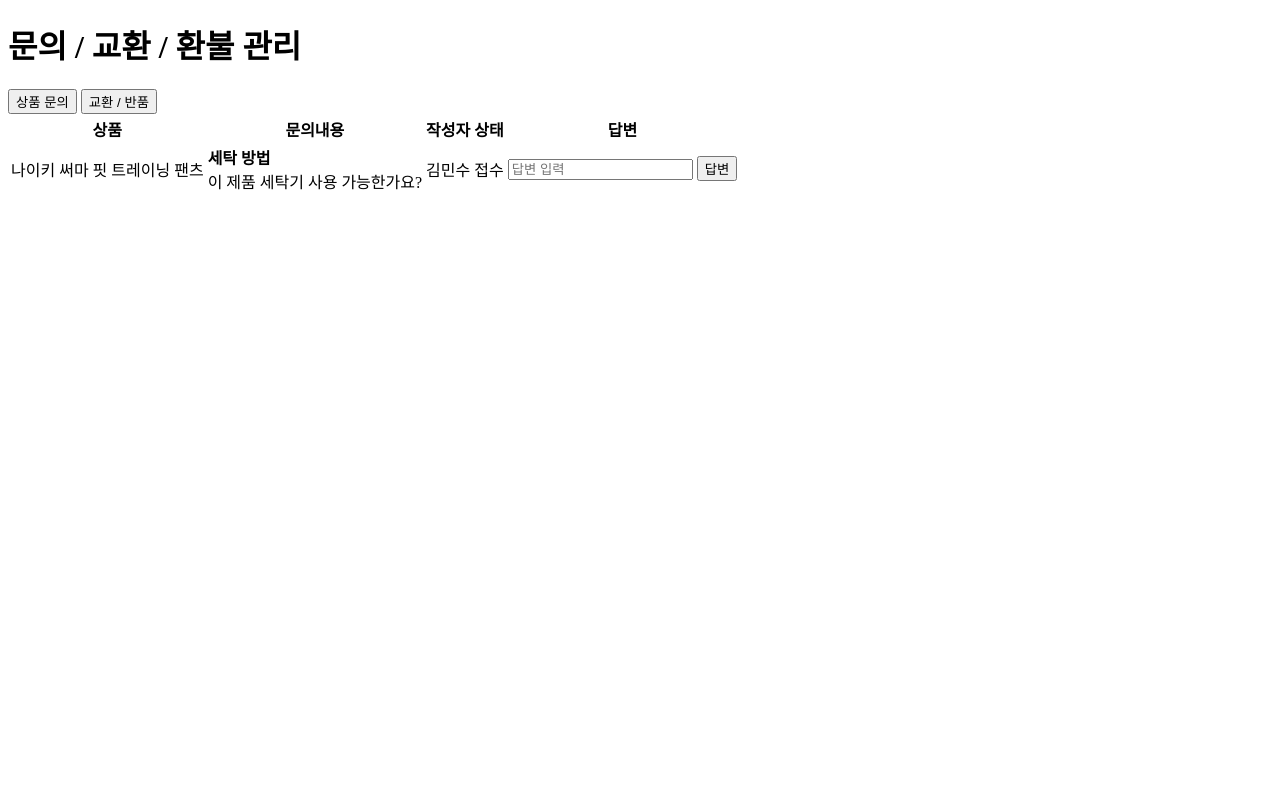
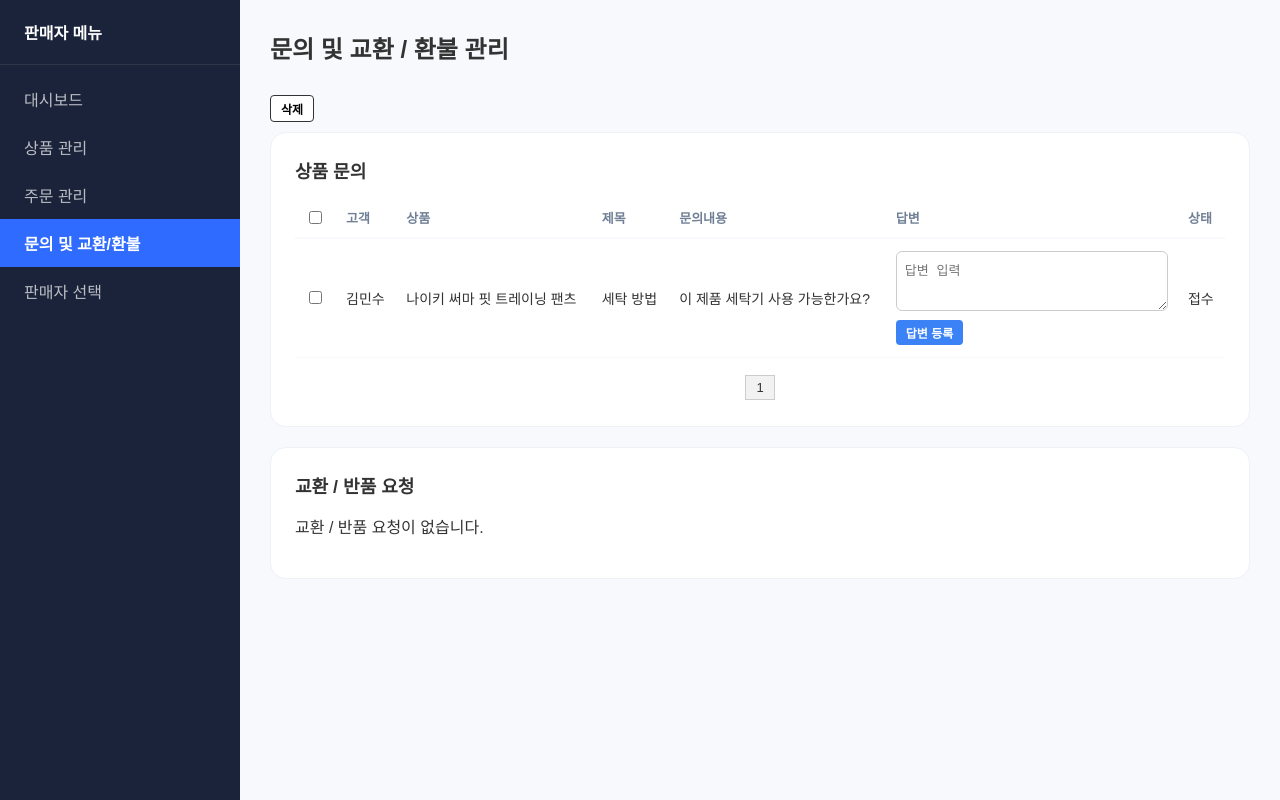
Before and after one commit to 22nsoo/H_R_Project1, a Flask app: page /seller/cs/1 in a window 1280 px wide. Run offline with Flask 3, Linux system fonts and the light colour scheme; data comes from the database, SQL or seed files in the repository; both versions use the stored data as it was after the commit.

Commit message:
seller_cs 페이지 완성

```diff
--- a/my_pro/app.py
+++ b/my_pro/app.py
@@ -75,7 +75,7 @@ def seller_dashboard(seller_id):
     SELECT COUNT(*) AS cs_count
     FROM customer_service
     WHERE seller_id = %s
-    AND cs_status != '완료'
+    AND cs_status IN ('접수','처리중')
     """, (seller_id,))
     cs_count = int(cursor.fetchone()["cs_count"] or 0)
 
@@ -481,10 +481,26 @@ def seller_orders(seller_id):
 @app.route("/seller/cs/<int:seller_id>")
 def seller_cs(seller_id):
 
+    page_q = request.args.get("page_q", 1, type=int)
+    page_r = request.args.get("page_r", 1, type=int)
+
+    per_page = 5
+
     conn = get_connection()
     cursor = conn.cursor(pymysql.cursors.DictCursor)
 
-    # 상품 문의
+    # =====================
+    # 상품 문의 개수
+    # =====================
+    cursor.execute("""
+        SELECT COUNT(*) as cnt
+        FROM customer_service
+        WHERE seller_id=%s
+        AND cs_type='상품문의'
+    """, (seller_id,))
+    total_q = cursor.fetchone()["cnt"]
+
+    # 상품 문의 데이터
     cursor.execute("""
         SELECT
             cs.cs_id,
@@ -499,11 +515,29 @@ def seller_cs(seller_id):
         JOIN products p ON cs.product_id = p.product_id
         WHERE cs.seller_id=%s
         AND cs.cs_type='상품문의'
-        ORDER BY cs.created_at DESC
-    """, (seller_id,))
+        ORDER BY
+            CASE cs.cs_status
+                WHEN '접수' THEN 0
+                WHEN '처리완료' THEN 1
+            END,
+            cs.created_at DESC
+        LIMIT %s OFFSET %s
+    """, (seller_id, per_page, (page_q-1)*per_page))
+
     questions = cursor.fetchall()
 
-    # 교환 / 반품 요청
+    # =====================
+    # 교환 / 반품 개수
+    # =====================
+    cursor.execute("""
+        SELECT COUNT(*) as cnt
+        FROM customer_service
+        WHERE seller_id=%s
+        AND cs_type IN ('교환요청','반품요청')
+    """, (seller_id,))
+    total_r = cursor.fetchone()["cnt"]
+
+    # 교환 / 반품 데이터
     cursor.execute("""
         SELECT
             cs.cs_id,
@@ -518,18 +552,33 @@ def seller_cs(seller_id):
         JOIN products p ON cs.product_id = p.product_id
         WHERE cs.seller_id=%s
         AND cs.cs_type IN ('교환요청','반품요청')
-        ORDER BY cs.created_at DESC
-    """, (seller_id,))
+        ORDER BY
+            CASE cs.cs_status
+                WHEN '접수' THEN 0
+                WHEN '처리중' THEN 1
+                WHEN '처리완료' THEN 2
+            END,
+            cs.created_at DESC
+        LIMIT %s OFFSET %s
+    """, (seller_id, per_page, (page_r-1)*per_page))
+
     returns = cursor.fetchall()
 
     cursor.close()
     conn.close()
 
+    total_pages_q = (total_q + per_page - 1) // per_page
+    total_pages_r = (total_r + per_page - 1) // per_page
+
     return render_template(
         "seller_cs.html",
         questions=questions,
         returns=returns,
-        seller_id=seller_id
+        seller_id=seller_id,
+        page_q=page_q,
+        page_r=page_r,
+        total_pages_q=total_pages_q,
+        total_pages_r=total_pages_r
     )
 
 # 답변 등록 기능
@@ -555,6 +604,26 @@ def reply_cs(cs_id):
 
     return redirect(request.referrer)
 
+@app.route("/seller/cs/status/<int:cs_id>", methods=["POST"])
+def update_cs_status(cs_id):
+
+    new_status = request.form.get("cs_status")
+
+    conn = get_connection()
+    cursor = conn.cursor()
+
+    cursor.execute("""
+        UPDATE customer_service
+        SET cs_status=%s
+        WHERE cs_id=%s
+    """,(new_status,cs_id))
+
+    conn.commit()
+
+    cursor.close()
+    conn.close()
+
+    return redirect(request.referrer)
 
 @app.route("/seller/order/status/<int:order_id>", methods=["POST"])
 def update_order_status(order_id):
@@ -591,5 +660,29 @@ def update_order_status(order_id):
     return redirect(url_for("seller_orders", seller_id=seller_id))
 
 
+# 삭제
+@app.route("/seller/cs/delete", methods=["POST"])
+def delete_cs():
+
+    ids = request.form.getlist("delete_ids")
+
+    if not ids:
+        return redirect(request.referrer)
+
+    conn = get_connection()
+    cursor = conn.cursor()
+
+    for cs_id in ids:
+        cursor.execute(
+            "DELETE FROM customer_service WHERE cs_id=%s",
+            (cs_id,)
+        )
+
+    conn.commit()
+
+    cursor.close()
+    conn.close()
+
+    return redirect(request.referrer)
 if __name__ == "__main__":
     app.run(debug=True)
--- a/my_pro/static/dashboard.css
+++ b/my_pro/static/dashboard.css
@@ -303,24 +303,10 @@ td {
     background: #fffaf0;
     color: #dd6b20;
 }
-.badge.new{
-background:#edf2ff;
-color:#4c51bf;
-}
-
-.badge.ready{
-background:#fffaf0;
-color:#dd6b20;
-}
 
 .badge.shipping{
 background:#ebf8ff;
 color:#3182ce;
-}
-
-.badge.done{
-background:#e6fffa;
-color:#319795;
 }
 
 .badge.cancel{
@@ -336,6 +322,23 @@ color:#c53030;
 .badge.exchange{
 background:#faf5ff;
 color:#805ad5;
+}
+/* 접수 */
+.badge.new{
+background:#fff3cd;
+color:#856404;
+}
+
+/* 처리중 */
+.badge.ready{
+background:#ffe0b2;
+color:#e65100;
+}
+
+/* 완료 */
+.badge.done{
+background:#d4edda;
+color:#155724;
 }
 /* Buttons */
 .action-btn,
@@ -492,3 +495,111 @@ select {
 .filter-bar button{
     padding:10px 14px;
 }
+
+
+.cs-form{
+display:flex;
+align-items:center;
+gap:6px;
+padding:4px 6px
+}
+
+.cs-select{
+width:110px;
+height:32px;
+padding:4px;
+border-radius:6px;
+border:1px solid #ccc;
+font-size:12px;
+}
+
+.cs-btn{
+padding:4px 10px;
+font-size:12px;
+background:#3b82f6;
+color:white;
+border:none;
+border-radius:4px;
+cursor:pointer;
+white-space: nowrap;
+}
+
+
+.cs-btn:hover{
+background:var(--primary-dark);
+transform:translateY(-1px);
+box-shadow:0 3px 6px rgba(0,0,0,0.1);
+}
+
+/* 답변 입력 영역 */
+.reply-box{
+width:100%;
+min-height:60px;
+padding:8px;
+border:1px solid #ccc;
+border-radius:6px;
+font-size:13px;
+resize:vertical;
+}
+
+/* 답변 버튼 */
+.reply-btn{
+margin-top:6px;
+padding:4px 10px;
+font-size:12px;
+background:#3b82f6;
+color:white;
+border:none;
+border-radius:4px;
+cursor:pointer;
+
+white-space: nowrap;
+}
+
+.reply-btn:hover{
+background:#2563eb;
+}
+
+
+.delete-btn{
+
+background:white;
+color:black;
+border:1px solid #333;
+padding:4px 10px;
+font-size:12px;
+border-radius:4px;
+cursor:pointer;
+margin-bottom:10px;
+
+}
+
+.delete-btn:hover{
+
+background:#f5f5f5;
+
+}
+.pagination{
+margin-top:15px;
+text-align:center;
+}
+
+.pagination a{
+display:inline-block;
+padding:4px 10px;
+border:1px solid #ccc;
+margin:2px;
+text-decoration:none;
+color:#333;
+font-size:13px;
+}
+.pagination a.active{
+background:#f2f2f2;
+color:#333;
+}
+/* 처리 컬럼 위치 조정 */
+th:nth-child(8),
+td:nth-child(8){
+    width:180px;
+    text-align:center;
+}
--- a/my_pro/templates/product_form.html
+++ b/my_pro/templates/product_form.html
@@ -14,6 +14,7 @@
                 <li><a href="{{ url_for('seller_dashboard', seller_id=seller['seller_id']) }}">대시보드</a></li>
                 <li class="active"><a href="{{ url_for('seller_products', seller_id=seller['seller_id']) }}">상품 관리</a></li>
                 <li><a href="{{ url_for('seller_orders', seller_id=seller['seller_id']) }}">주문 관리</a></li>
+                <li><a href="{{ url_for('seller_cs', seller_id=seller['seller_id']) }}">문의 및 교환/환불</a></li>
                 <li><a href="{{ url_for('home') }}">판매자 선택</a></li>
             </ul>
         </aside>
--- a/my_pro/templates/seller_cs.html
+++ b/my_pro/templates/seller_cs.html
@@ -1,58 +1,103 @@
 <!DOCTYPE html>
-<html lang="en">
+<html lang="ko">
 <head>
-    <meta charset="UTF-8">
-    <meta name="viewport" content="width=device-width, initial-scale=1.0">
-    <title>문의/교환/환불</title>
+<meta charset="UTF-8">
+<title>문의 및 교환/환불 관리</title>
+<link rel="stylesheet" href="{{ url_for('static', filename='dashboard.css') }}">
 </head>
+
 <body>
-<h1>문의 / 교환 / 환불 관리</h1>
 
-<div class="tabs">
-<button onclick="showTab('question')">상품 문의</button>
-<button onclick="showTab('return')">교환 / 반품</button>
-</div>
+<div class="layout">
 
-<!-- 상품 문의 -->
+<!-- 사이드바 -->
+<aside class="sidebar">
+    <div class="sidebar-title">판매자 메뉴</div>
+    <ul class="menu">
+        <li><a href="{{ url_for('seller_dashboard', seller_id=seller_id) }}">대시보드</a></li>
+        <li><a href="{{ url_for('seller_products', seller_id=seller_id) }}">상품 관리</a></li>
+        <li><a href="{{ url_for('seller_orders', seller_id=seller_id) }}">주문 관리</a></li>
+        <li class="active"><a href="{{ url_for('seller_cs', seller_id=seller_id) }}">문의 및 교환/환불</a></li>
+        <li><a href="{{ url_for('home') }}">판매자 선택</a></li>
+    </ul>
+</aside>
 
-<div id="question">
+<main class="main">
 
+<header class="topbar">
+    <h1>문의 및 교환 / 환불 관리</h1>
+</header>
+
+<!-- =========================
+    선택 삭제
+========================= -->
+<form method="post" action="{{ url_for('delete_cs') }}" onsubmit="return confirmDelete()">
+
+<button type="submit" class="delete-btn">
+삭제
+</button>
+
+<!-- =========================
+     상품 문의
+========================= -->
+<div class="panel">
+
+<h2>상품 문의</h2>
+
+{% if questions %}
 <table>
+<thead>
 <tr>
+<th><input type="checkbox" id="checkAllQuestions"></th>
+<th>고객</th>
 <th>상품</th>
+<th>제목</th>
 <th>문의내용</th>
-<th>작성자</th>
+<th>답변</th>
 <th>상태</th>
-<th>답변</th>
 </tr>
+</thead>
+
+<tbody>
 
 {% for q in questions %}
-
 <tr>
 
-<td>{{ q.product_name }}</td>
-
 <td>
-<strong>{{ q.cs_title }}</strong><br>
-{{ q.cs_content }}
+<input type="checkbox" name="delete_ids" value="{{ q.cs_id }}" class="question-check">
 </td>
 
 <td>{{ q.customer_name }}</td>
-
-<td>{{ q.cs_status }}</td>
+<td>{{ q.product_name }}</td>
+<td>{{ q.cs_title }}</td>
+<td style="max-width:250px">{{ q.cs_content }}</td>
 
 <td>
 
-{% if not q.cs_reply %}
-
-<form method="post" action="/seller/cs/reply/{{ q.cs_id }}">
-<input type="text" name="reply" placeholder="답변 입력">
-<button type="submit">답변</button>
-</form>
+{% if q.cs_reply %}
+<div>{{ q.cs_reply }}</div>
 
 {% else %}
 
-{{ q.cs_reply }}
+<form method="post" action="{{ url_for('reply_cs', cs_id=q.cs_id) }}" class="reply-form">
+<textarea name="reply" placeholder="답변 입력" class="reply-box"></textarea>
+<button type="submit" class="reply-btn">답변 등록</button>
+</form>
+
+{% endif %}
+
+</td>
+
+<td>
+
+{% if q.cs_status == '접수' %}
+<span>접수</span>
+
+{% elif q.cs_status == '처리중' %}
+<span>처리중</span>
+
+{% else %}
+<span>완료</span>
 
 {% endif %}
 
@@ -61,74 +106,152 @@
 </tr>
 {% endfor %}
 
+</tbody>
 </table>
 
+<div class="pagination">
+{% for p in range(1, total_pages_q+1) %}
+<a href="?page_q={{p}}&page_r={{page_r}}"
+class="{% if p == page_q %}active{% endif %}">
+{{p}}
+</a>
+{% endfor %}
+</div>
+{% else %}
+<p>등록된 상품 문의가 없습니다.</p>
+{% endif %}
 </div>
 
-<!-- 교환 / 반품 -->
 
-<div id="return" style="display:none;">
+
+<!-- =========================
+교환 / 반품 요청
+========================= -->
+
+<div class="panel">
+<h2>교환 / 반품 요청</h2>
+
+{% if returns %}
 
 <table>
-
+<thead>
 <tr>
+<th><input type="checkbox" id="checkAllReturns"></th>
 <th>주문번호</th>
+<th>고객</th>
 <th>상품</th>
-<th>주문자</th>
-<th>요청</th>
-<th>사유</th>
+<th>요청유형</th>
+<th>내용</th>
 <th>상태</th>
 <th>처리</th>
 </tr>
+</thead>
+
+<tbody>
 
 {% for r in returns %}
+<tr>
 
-<tr>
+<td>
+<input type="checkbox" name="delete_ids" value="{{ r.cs_id }}" class="return-check">
+</td>
 
 <td>{{ r.order_code }}</td>
 
+<td>{{ r.customer_name }}</td>
+
 <td>{{ r.product_name }}</td>
 
-<td>{{ r.customer_name }}</td>
-
-<td>{{ r.cs_type }}</td>
+<td>
+{% if r.cs_type == "교환요청" %}
+<span class="badge exchange">교환요청</span>
+{% else %}
+<span class="badge return">반품요청</span>
+{% endif %}
+</td>
 
 <td>{{ r.cs_content }}</td>
 
-<td>{{ r.cs_status }}</td>
+<td>
+{% if r.cs_status == "접수" %}
+<span>접수</span>
+{% elif r.cs_status == "처리중" %}
+<span>처리중</span>
+{% else %}
+<span>완료</span>
+{% endif %}
+</td>
 
 <td>
-<select>
-<option>요청접수</option>
-<option>처리중</option>
-<option>회수중</option>
-<option>완료</option>
-<option>거절</option>
+{% if r.cs_status == "처리완료" %}
+완료
+{% else %}
+<form method="post" action="{{ url_for('update_cs_status', cs_id=r.cs_id)}}" class="cs-form" >
+<select name="cs_status" class="cs-select">
+<option value="접수">접수</option>
+<option value="처리중">처리중</option>
+<option value="처리완료">처리완료</option>
 </select>
+<button type="submit" class="cs-btn">변경</button>
+</form>
+{% endif %}
 </td>
 
 </tr>
-
 {% endfor %}
 
+</tbody>
 </table>
 
+<div class="pagination">
+{% for p in range(1, total_pages_r+1) %}
+<a href="?page_q={{page_q}}&page_r={{p}}"
+class="{% if p == page_r %}active{% endif %}">
+{{p}}
+</a>
+{% endfor %}
+</div>
+
+</form>
+
+{% else %}
+<p>교환 / 반품 요청이 없습니다.</p>
+{% endif %}
+</div>
+
+</main>
 </div>
 
 <script>
 
-function showTab(tab){
-
-document.getElementById("question").style.display="none";
-document.getElementById("return").style.display="none";
-
-document.getElementById(tab).style.display="block";
-
+function confirmDelete(){
+return confirm("선택한 문의를 삭제하시겠습니까?");
 }
 
-showTab("question");
+
+// 상품 문의 전체 선택
+document.getElementById("checkAllQuestions").addEventListener("change", function(){
+
+let checks = document.querySelectorAll(".question-check");
+
+checks.forEach(c=>{
+c.checked = this.checked;
+});
+
+});
+
+
+// 교환 / 반품 전체 선택
+document.getElementById("checkAllReturns").addEventListener("change", function(){
+
+let checks = document.querySelectorAll(".return-check");
+
+checks.forEach(c=>{
+c.checked = this.checked;
+});
+
+});
 
 </script>
-
 </body>
 </html>
--- a/my_pro/templates/seller_orders.html
+++ b/my_pro/templates/seller_orders.html
@@ -14,6 +14,7 @@
                 <li><a href="{{ url_for('seller_dashboard', seller_id=seller['seller_id']) }}">대시보드</a></li>
                 <li><a href="{{ url_for('seller_products', seller_id=seller['seller_id']) }}">상품 관리</a></li>
                 <li class="active"><a href="{{ url_for('seller_orders', seller_id=seller['seller_id']) }}">주문 관리</a></li>
+                <li><a href="{{ url_for('seller_cs', seller_id=seller['seller_id']) }}">문의 및 교환/환불</a></li>
                 <li><a href="{{ url_for('home') }}">판매자 선택</a></li>
             </ul>
         </aside>
--- a/my_pro/templates/seller_products.html
+++ b/my_pro/templates/seller_products.html
@@ -14,6 +14,7 @@
                 <li><a href="{{ url_for('seller_dashboard', seller_id=seller['seller_id']) }}">대시보드</a></li>
                 <li class="active"><a href="{{ url_for('seller_products', seller_id=seller['seller_id']) }}">상품 관리</a></li>
                 <li><a href="{{ url_for('seller_orders', seller_id=seller['seller_id']) }}">주문 관리</a></li>
+                <li><a href="{{ url_for('seller_cs', seller_id=seller['seller_id']) }}">문의 및 교환/환불</a></li>
                 <li><a href="{{ url_for('home') }}">판매자 선택</a></li>
             </ul>
         </aside>
```
Also changed, not shown: my_pro/shopingmall3.sql (+37 -5 lines).
